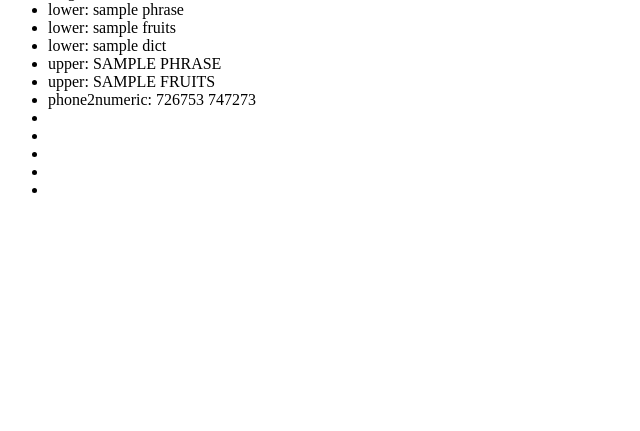
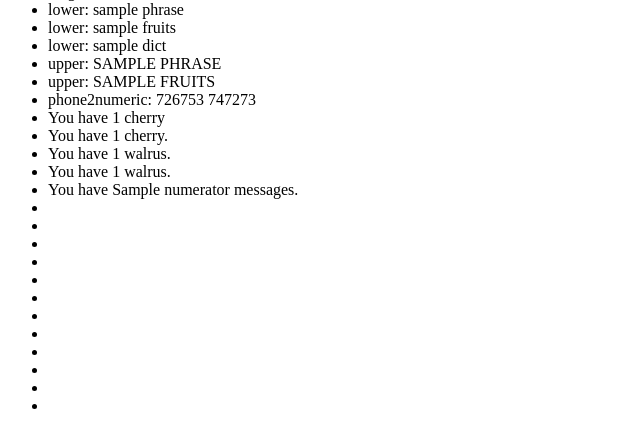
Before and after one commit to arbuckle/mango, a Django app: template mango/home/templates/includes/assorted_filters.html in a window 1280 px wide. Shown: the part 369-800 px from the top of the page, without its empty margins (0-640 px from the left). Run offline with Django 3.2, Linux system fonts and the light colour scheme; the template is opened without the code that fills it: most values are stand-ins (such as "Sample title", 1, 10 or a date in 2020).

Commit message:
Added pluralize filter.
Signed-off-by: David Arbuckle <dintlu@gmail.com>

```diff
--- a/mango/home/templates/includes/assorted_filters.html
+++ b/mango/home/templates/includes/assorted_filters.html
@@ -29,12 +29,24 @@
         <li>upper: {{ dict|upper }}</li>
         <li>make_list: {{ phrase|make_list }}</li>-->
         <li>phone2numeric: {{ phrase|phone2numeric }}</li>
+        <li>You have {{ num_cherries }} cherr{{ num_cherries|pluralize:"y,ies" }}</li>
+        <li>You have {{ num_cherries_1 }} cherr{{ num_cherries_1|pluralize:"y,ies" }}.</li>
+        <li>You have {{ num_walruses }} walrus{{ num_walruses|pluralize:"es" }}.</li>
+        <li>You have {{ num_cherries_1 }} walrus{{ num_cherries_1|pluralize:"es" }}.</li>
+        <li>You have {{ numerator }} message{{ numerator|pluralize }}.</li>
         <li></li>
         <li></li>
         <li></li>
         <li></li>
         <li></li>
-<!--
+        <li></li>
+        <li></li>
+        <li></li>
+        <li></li>
+        <li></li>
+        <li></li>
+        <li></li>
+        <!--
         <li>linebreaksbr: {{ phrase_with_breaks|linebreaksbr }}</li>
         <li>linebreaksbr: {{ script_injection_with_breaks|linebreaksbr }}</li>
 -->
--- a/mango/home/views.py
+++ b/mango/home/views.py
@@ -37,7 +37,10 @@ class Home(TemplateView):
             'phrase_with_breaks': "Welcome to the Jungle.\n\nThe\nJungle.",
             'name': 'david',
             'is_cool': False,
-            'has_coin': None
+            'has_coin': None,
+            'num_cherries': 2,
+            'num_cherries_1': 1,
+            'num_walruses': 3,
         }
         context.update({"json": dumps(context)})
         return context
```
Also changed, not shown: public/mango.js (+13 -0 lines).
